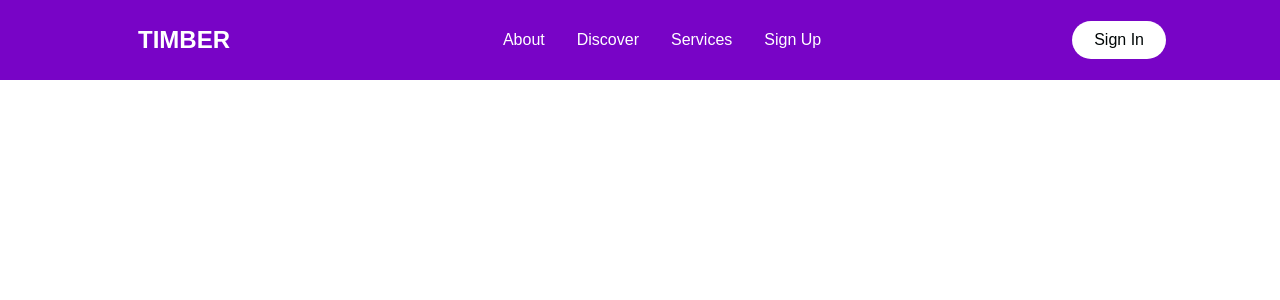
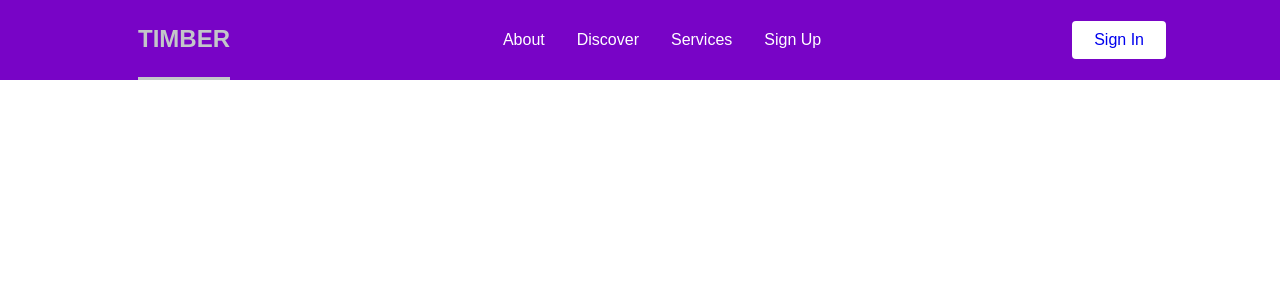
Before and after one commit to Apollion95/IO, a React (Create React App) app in the folder timber/: page / in a window 1280 px wide. Shown: the top 300 px of the page. Built offline with nearby package versions, Linux system fonts and the light colour scheme.

Commit message:
Poprawa linków do podstron

```diff
--- a/timber/src/components/Navbar/NavbarElements.js
+++ b/timber/src/components/Navbar/NavbarElements.js
@@ -1,6 +1,6 @@
 import styled from 'styled-components'
-import {Link as LinkR} from 'react-router-dom'
-import {Link as LinkS} from 'react-scroll'
+import {NavLink as Link, Link as LinkR} from 'react-router-dom'
+
 
 
 export const Nav = styled.nav`
@@ -30,7 +30,7 @@ export const NavbarContainer = styled.div`
     max-width: 1100px;
 `
 
-export const NavLogo = styled(LinkR)`
+export const NavLogo = styled(Link)`
     color: #fff;
     justify-self: flex-start;
     cursor: pointer;
@@ -40,6 +40,18 @@ export const NavLogo = styled(LinkR)`
     margin-left: 24px;
     font-weight: bold;
     text-decoration: none;
+
+    &:hover{
+        border-bottom: 3px solid #c3c6c9;
+        color: #c3c6c9;
+        transition: all 0.2s ease-in-out;
+    }
+
+    &.active{
+        border-bottom: 3px solid #c3c6c9;
+        color:#c3c6c9;
+        transition: all 0.2s ease-in-out;
+    }
 `
 
 export const MobileIcon = styled.div`
@@ -73,7 +85,7 @@ export const NavItem = styled.li`
     height: 80px;
 `
 
-export const NavLinks = styled(LinkS)`
+export const NavLinks = styled(Link)`
     color: #fff;
     display: flex;
     align-items: center;
@@ -82,8 +94,16 @@ export const NavLinks = styled(LinkS)`
     height: 100%;
     cursor: pointer;
 
+    &:hover{
+        border-bottom: 3px solid #c3c6c9;
+        color: #c3c6c9;
+        transition: all 0.2s ease-in-out;
+    }
+
     &.active{
-        border-bottom: 3px solid #fff;
+        border-bottom: 3px solid #c3c6c9;
+        color:#c3c6c9;
+        transition: all 0.2s ease-in-out;
     }
 `
 
@@ -96,22 +116,19 @@ export const NavBtn = styled.nav`
     }
 `
 
-export const NavBtnLink = styled(LinkR)`
-    border-radius: 50px;
+export const NavBtnLink = styled(Link)`
+  border-radius: 4px;
   background: #fff;
-    white-space: nowrap;
   padding: 10px 22px;
-    color: #010606;
-    font-size: 16px;
   outline: none;
   border: none;
   cursor: pointer;
   transition: all 0.2s ease-in-out;
   text-decoration: none;
 
-    &:hover{
+  &:hover {
     transition: all 0.2s ease-in-out;
-        background: #fff;
-        color: #000;
+    background: #666565;
+    color: #fff;
   }
 `
--- a/timber/src/components/Sidebar/SidebarElements.js
+++ b/timber/src/components/Sidebar/SidebarElements.js
@@ -1,6 +1,5 @@
 import styled from 'styled-components'
-import {Link as LinkS} from 'react-scroll'
-import {Link as LinkR} from 'react-router-dom'
+import {NavLink as Link} from 'react-router-dom'
 import {FaTimes} from 'react-icons/fa'
 
 export const SidebarContainer = styled.aside`
@@ -45,22 +44,28 @@ export const SidebarMenu = styled.ul`
   }
 `
 
-export const SidebarLink = styled(LinkS)`
+export const SidebarLink = styled(Link)`
   display: flex;
   align-items: center;
   justify-content: center;
   font-size: 1.5rem;
   text-decoration: none;
   list-style: none;
-  transition: 02s ease-in-out;
+  transition: 0.2s ease-in-out;
   text-decoration: none;
   color: #fff;
   cursor: pointer;
+  font-weight: bold;
 
-  &:hover {
-    color: #000;
-    transition: 0.2s ease-in-out;
-  }
+  &:hover{
+        color: #666565;
+        transition: all 0.2s ease-in-out;
+    }
+
+    &.active{
+        color:#666565;
+        transition: all 0.2s ease-in-out;
+    }
 `
 
 export const SideBtnWrap = styled.div`
@@ -68,21 +73,21 @@ export const SideBtnWrap = styled.div`
   justify-content: center;
 `
 
-export const SidebarRoute = styled(LinkR)`
-  border-radius: 50px;
+export const SidebarRoute = styled(Link)`
+  border-radius: 12px;
   background: #fff;
   white-space: nowrap;
   padding: 16px 64px;
-  color: #010606;
   font-size: 16px;
   outline:  none;
   border: none;
   cursor: pointer;
   transition: all 0.2s ease-in-out;
   text-decoration: none;
+
   &:hover {
     transition: all 0.2s ease-in-out;
-    background: #000;
+    background: #666565;
     color: #fff;
   }
 `
```
Lines whose indentation alone changed are shown as unchanged.
